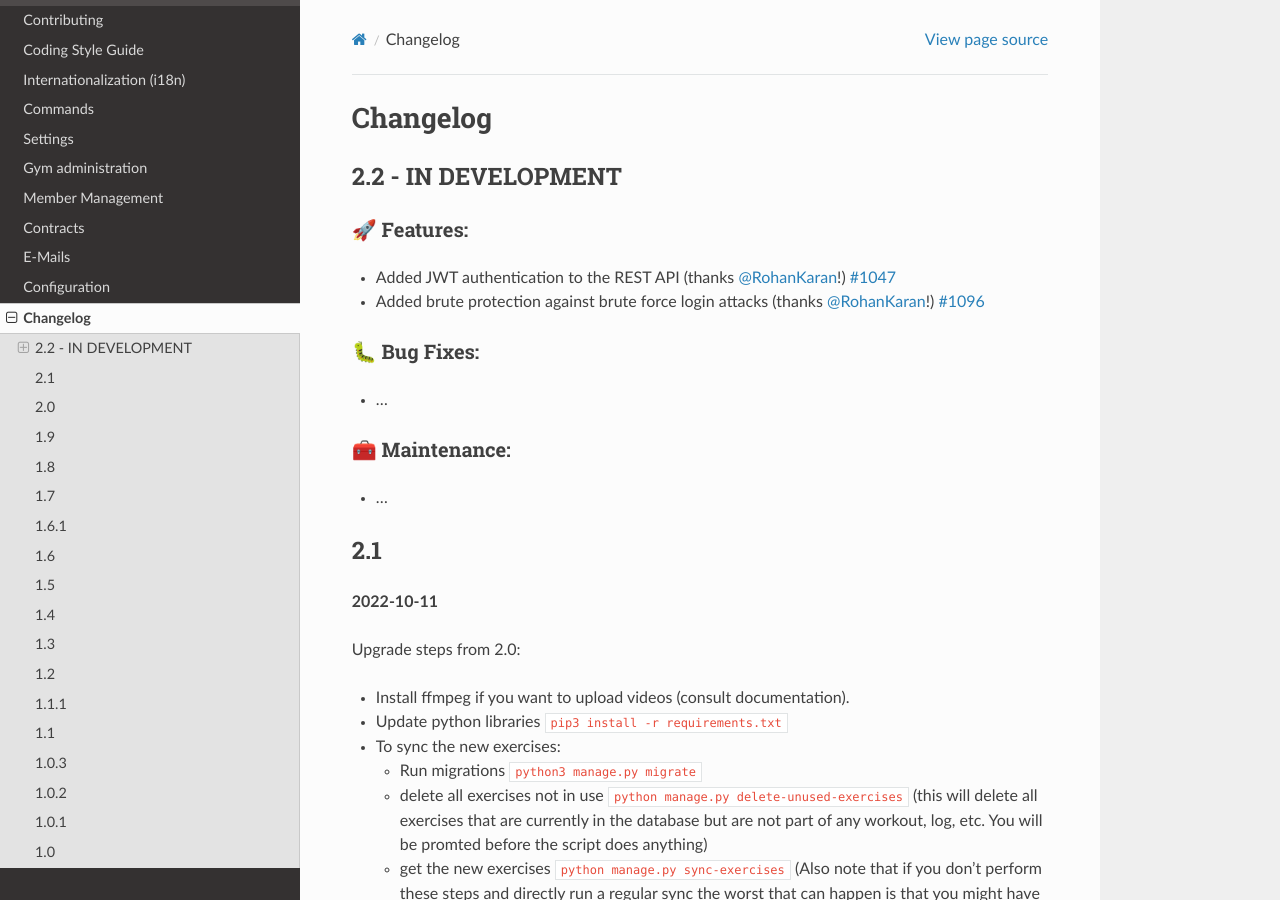
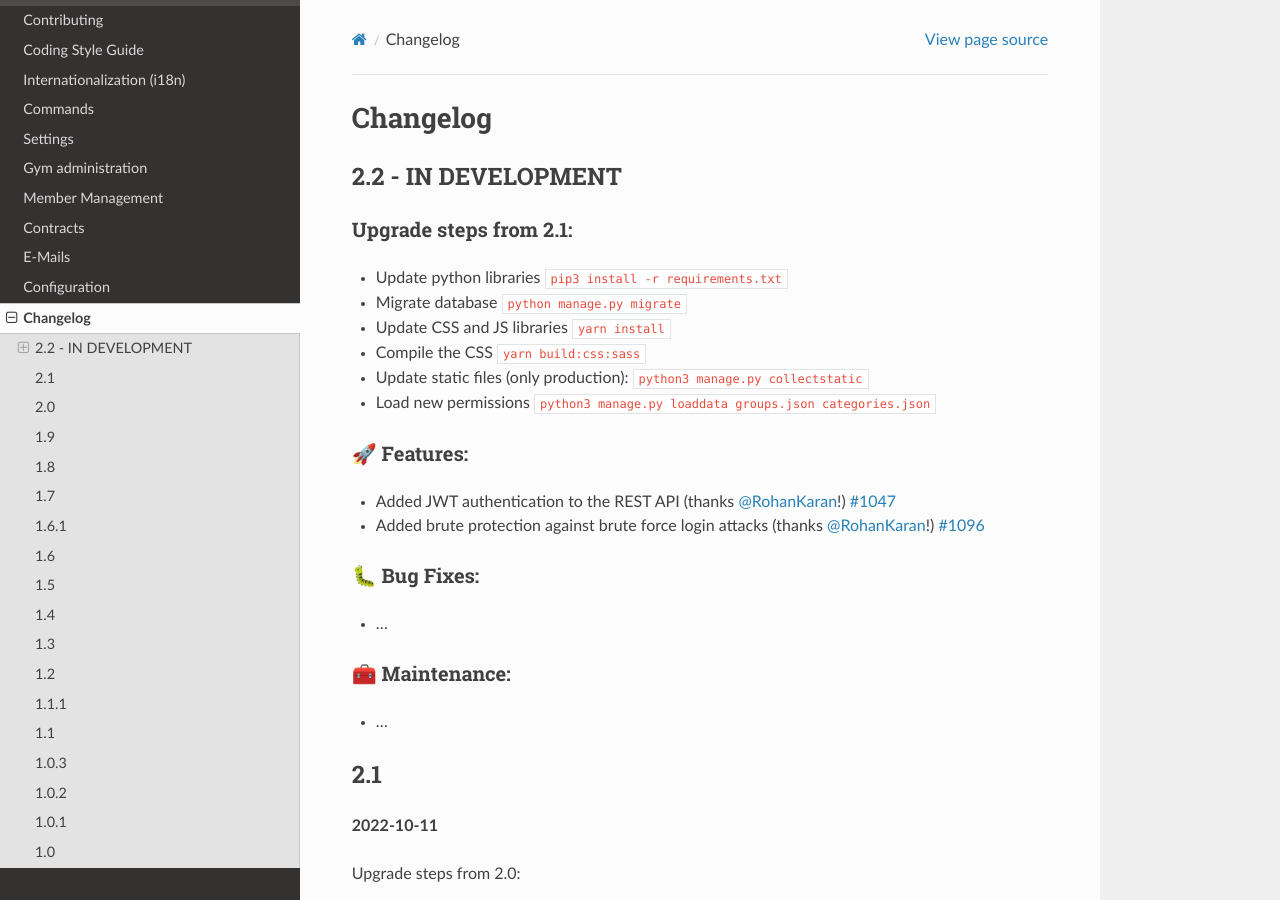
Before and after one commit to wger-project/docs, a Sphinx documentation site: the page built from docs/changelog.rst, in a window 1280 px wide and 900 px high. Built offline with Sphinx 7.4.7 and the Read the Docs theme 2.0.0, drawn with Linux system fonts in a browser that asks for light colours.

Commit message:
Add upgrade steps

```diff
--- a/docs/changelog.rst
+++ b/docs/changelog.rst
@@ -3,6 +3,18 @@
 
 2.2 - IN DEVELOPMENT
 --------------------
+
+Upgrade steps from 2.1:
+~~~~~~~~~~~~~~~~~~~~~~~
+
+* Update python libraries ``pip3 install -r requirements.txt``
+* Migrate database ``python manage.py migrate``
+* Update CSS and JS libraries ``yarn install``
+* Compile the CSS ``yarn build:css:sass``
+* Update static files (only production): ``python3 manage.py collectstatic``
+* Load new permissions ``python3 manage.py loaddata groups.json categories.json``
+
+
 
 🚀 Features:
 ~~~~~~~~~~~~
```
